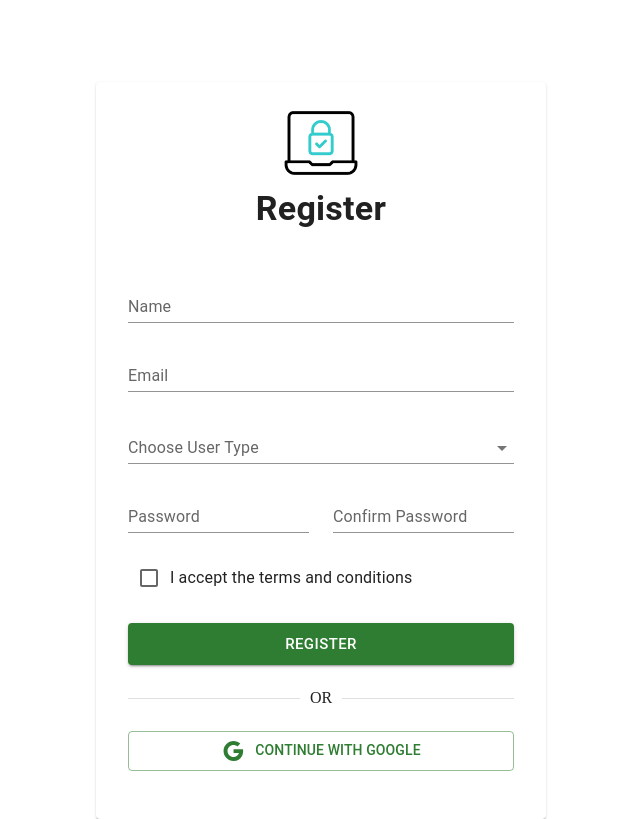
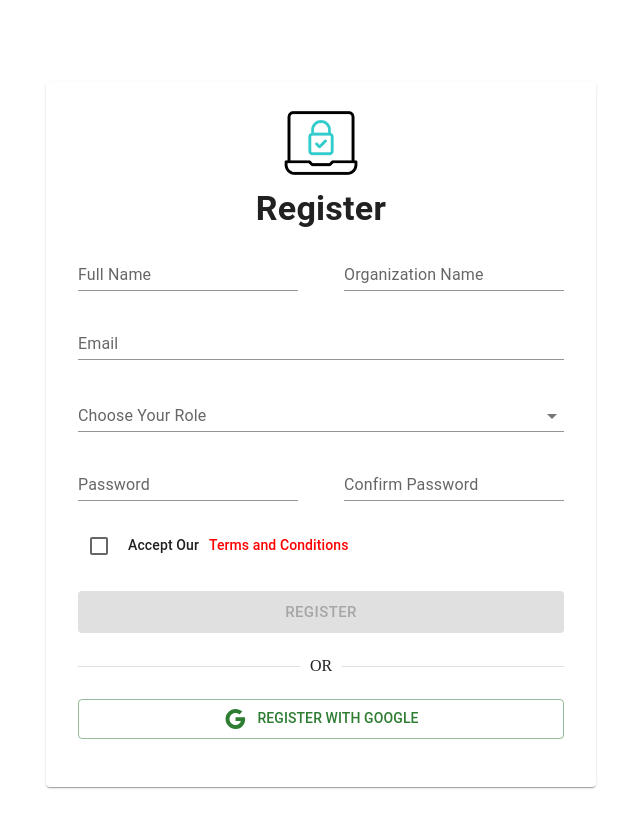
Before and after one commit to anowarzz/WE-SERVE-A-Project-with-Asynchronous-Minds, a Next.js app: page /register in a window 1280 px wide. Shown: the whole page, without its empty margins (319-959 px from the left). Built offline with nearby package versions, Linux system fonts and the light colour scheme.

Commit message:
register page design in progress and all field added

```diff
--- a/pages/register.js
+++ b/pages/register.js
@@ -20,10 +20,12 @@ import AnimateLog from "../assets/Login/login-animate.gif";
 import AnimateLock from "../assets/Login/login.gif";
 import Image from "next/image";
 import GoogleIcon from "@mui/icons-material/Google";
+import Link from "next/link";
 
 const Register = () => {
   const [userInfo, setUserInfo] = useState({
     name: "",
+    orgName: "",
     email: "",
     accountType: "",
     password: "",
@@ -58,7 +60,7 @@ const Register = () => {
         padding: "2rem",
       }}
     >
-      <Stack width="450px" margin="auto">
+      <Stack width="550px" margin="auto">
         <Paper
           sx={{
             paddingTop: "1rem",
@@ -68,13 +70,18 @@ const Register = () => {
           }}
         >
           <Stack justifyContent="center" alignItems="center">
-            <Image priority src={AnimateLock} alt="icon" maxwidth="90" height="90" />
+            <Image
+              priority
+              src={AnimateLock}
+              alt="icon"
+              maxwidth="90"
+              height="90"
+            />
 
             <Typography
               variant="h4"
               textAlign="center"
               fontWeight="bold"
-              marginBottom="2rem"
               paddingBottom="1rem"
             >
               Register
@@ -83,15 +90,34 @@ const Register = () => {
 
           <form onSubmit={handleRegisterInfo}>
             <Stack spacing={3}>
+              <Stack
+                justifyContent="space-between"
+                direction={{ xs: "column", md: "row" }}
+                spacing={{ xs: 2 }}
+              >
                 <TextField
                   id="name"
                   type="text"
-                label="Name"
+                  label="Full Name"
                   variant="standard"
                   size="small"
                   autoComplete="off"
-                onChange={(e) => setUserInfo({...userInfo, name: e.target.value})}
+                  onChange={(e) =>
+                    setUserInfo({ ...userInfo, name: e.target.value })
+                  }
                 />
+                <TextField
+                  id="org-name"
+                  type="text"
+                  label="Organization Name"
+                  variant="standard"
+                  size="small"
+                  autoComplete="off"
+                  onChange={(e) =>
+                    setUserInfo({ ...userInfo, orgName: e.target.value })
+                  }
+                />
+              </Stack>
 
               <TextField
                 id="email"
@@ -100,15 +126,19 @@ const Register = () => {
                 variant="standard"
                 size="small"
                 autoComplete="off"
-                onChange={(e) => setUserInfo({...userInfo, email: e.target.value})}
+                onChange={(e) =>
+                  setUserInfo({ ...userInfo, email: e.target.value })
+                }
               />
               <FormControl variant="standard">
-                <InputLabel id="account-type">Choose User Type</InputLabel>
+                <InputLabel id="account-type">Choose Your Role</InputLabel>
                 <Select
                   labelId="account-type"
                   id="account-type"
-                  value= {userInfo?.accountType}
-                  onChange={(e) => setUserInfo({...userInfo, accountType: e.target.value})}
+                  value={userInfo?.accountType}
+                  onChange={(e) =>
+                    setUserInfo({ ...userInfo, accountType: e.target.value })
+                  }
                   label=""
                 >
                   <MenuItem value="">{/* <em>None</em> */}</MenuItem>
@@ -118,14 +148,20 @@ const Register = () => {
                 </Select>
               </FormControl>
 
-              <Stack direction="row" spacing={3}>
+              <Stack
+                justifyContent="space-between"
+                direction={{ xs: "column", md: "row" }}
+                spacing={{ xs: 1, sm: 2, md: 3 }}
+              >
                 <TextField
                   id="password"
                   label="Password"
                   type="password"
                   variant="standard"
                   size="small"
-                  onChange={(e) => setUserInfo({...userInfo, password: e.target.value})}
+                  onChange={(e) =>
+                    setUserInfo({ ...userInfo, password: e.target.value })
+                  }
                 />
                 <TextField
                   id="confirm-password"
@@ -133,13 +169,43 @@ const Register = () => {
                   type="password"
                   variant="standard"
                   size="small"
-                  onChange={(e) => setUserInfo({...userInfo, confirmPassword: e.target.value})}
+                  onChange={(e) =>
+                    setUserInfo({
+                      ...userInfo,
+                      confirmPassword: e.target.value,
+                    })
+                  }
                 />
-
               </Stack>
-            <FormControlLabel label={`I accept the terms and conditions`} control={ <Checkbox /> } />
+              {/* <FormControlLabel label={`I accept the terms and conditions`} control={ <Checkbox /> } />
+               */}
+              <Stack
+                direction="row"
+                justifyContent="start"
+                alignItems="center"
+                gap={1}
+                margin="0"
+                padding="0"
+              >
+                <Checkbox
+                  name="terms"
+                  onClick={(e) =>
+                    setUserInfo({ ...userInfo, terms: e.target.checked })
+                  }
+                />
+                <Typography variant="subtitle2">
+                  <span style={{ paddingRight: "10px" }}>Accept Our</span>
+                  <Link
+                    href="/#"
+                    style={{ textDecoration: "none", color: "red" }}
+                  >
+                    Terms and Conditions
+                  </Link>
+                </Typography>
+              </Stack>
 
               <Button
+                disabled={!userInfo.terms}
                 type="submit"
                 size="large"
                 variant="contained"
@@ -171,7 +237,7 @@ const Register = () => {
               >
                 <GoogleIcon sx={{ marginRight: "10px" }} />
                 <Typography variant="subtitle2">
-                  Continue With Google
+                  Register With Google
                 </Typography>
               </Button>
             </Stack>
```
Lines whose indentation alone changed are shown as unchanged.
